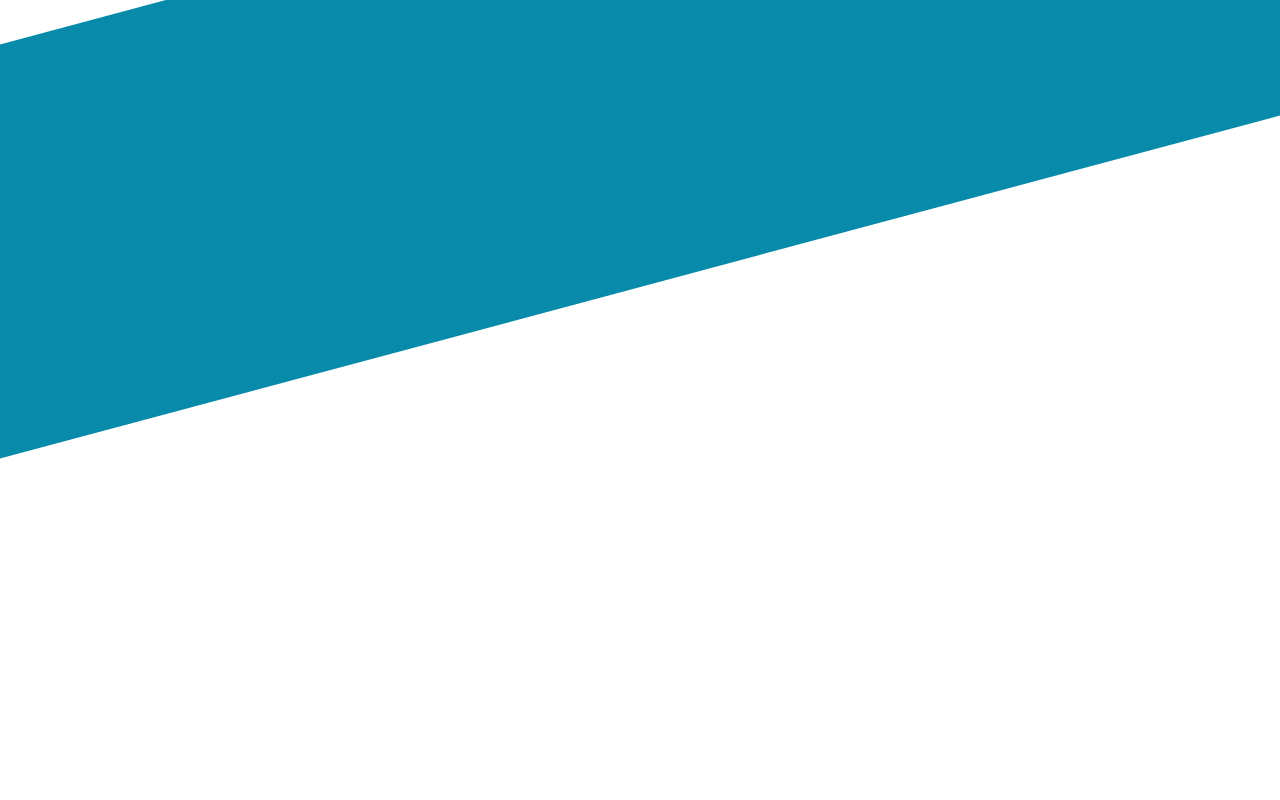
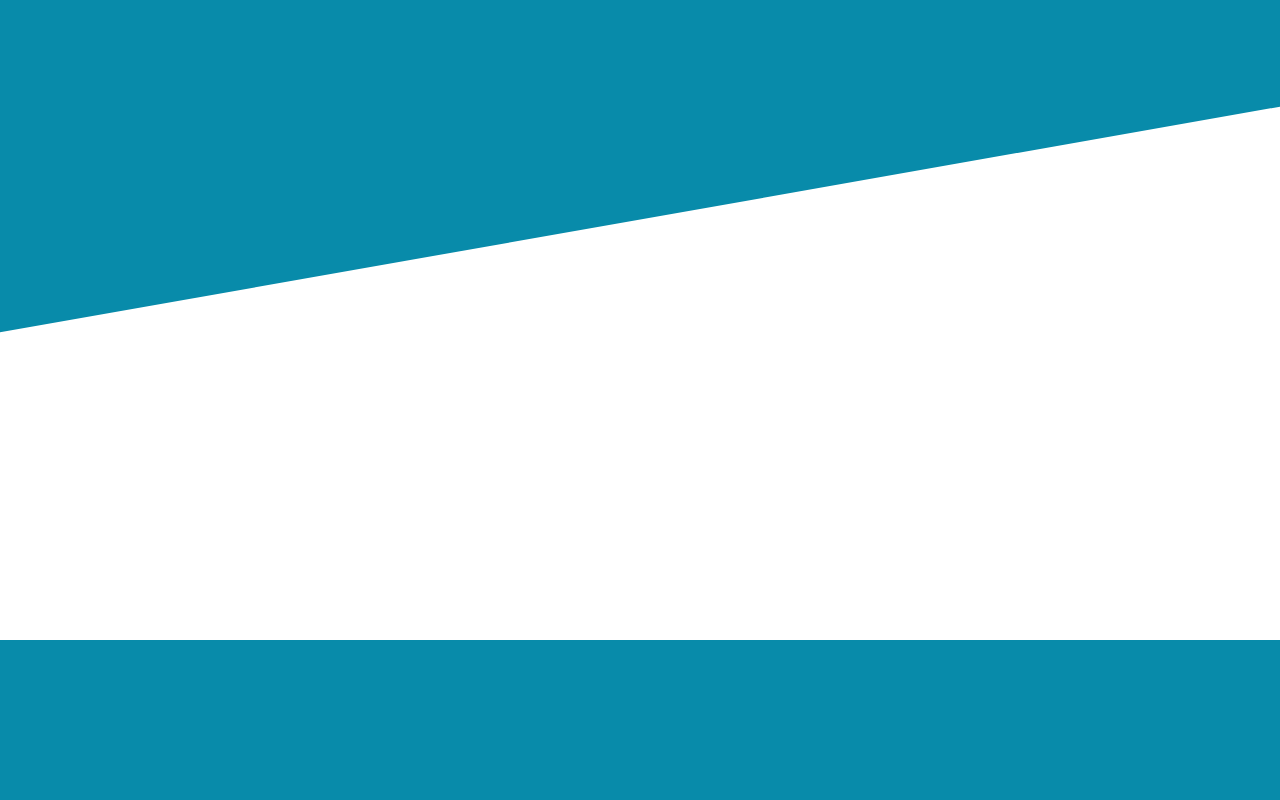
Before and after one commit to Kbouti/portfolio, a website built with webpack: page dist/index.html in a window 1280 px wide. Built offline with nearby package versions, Linux system fonts and the light colour scheme.

Commit message:
Adjust top blueSquare and create bottom

```diff
--- a/src/homepage.js
+++ b/src/homepage.js
@@ -19,8 +19,8 @@ function createElement(type, parentElement, id, classes) {
 function createBackground() {
   // create style divs and containers
     const mainContain = createElement("div", body, "", ["mainContain"])
-    const topblue = createElement("div", mainContain, "", ["blueSquare"])
-
+    const topblue = createElement("div", mainContain, "", ["blueSquare", "topSquare"]);
+    const bottomBlue = createElement("div", mainContain, "", ["blueSquare", "bottomSquare"]);
 
 }
 
--- a/src/style.css
+++ b/src/style.css
@@ -17,10 +17,23 @@
 
 .blueSquare {
   background-color: #088baa;
+}
+
+.topSquare {
   width: 200vw;
-  height: 50vh;
-  transform: rotate(345deg);
-  position: absolute;
+  height: 200vh;
+  transform: translateY(-80%) translateX(-50%) rotate(-10deg);
+
+  /* transform: rotate(345deg); */
+  /* position: absolute;
   top: -15%;
-  right: -50%;
+  right: -50%; */
+
 }
+
+.bottomSquare {
+width: 100vw;
+height: 30vh;
+position:absolute;
+top: 80%;
+}
```
Also changed, not shown: dist/bundle.js.
